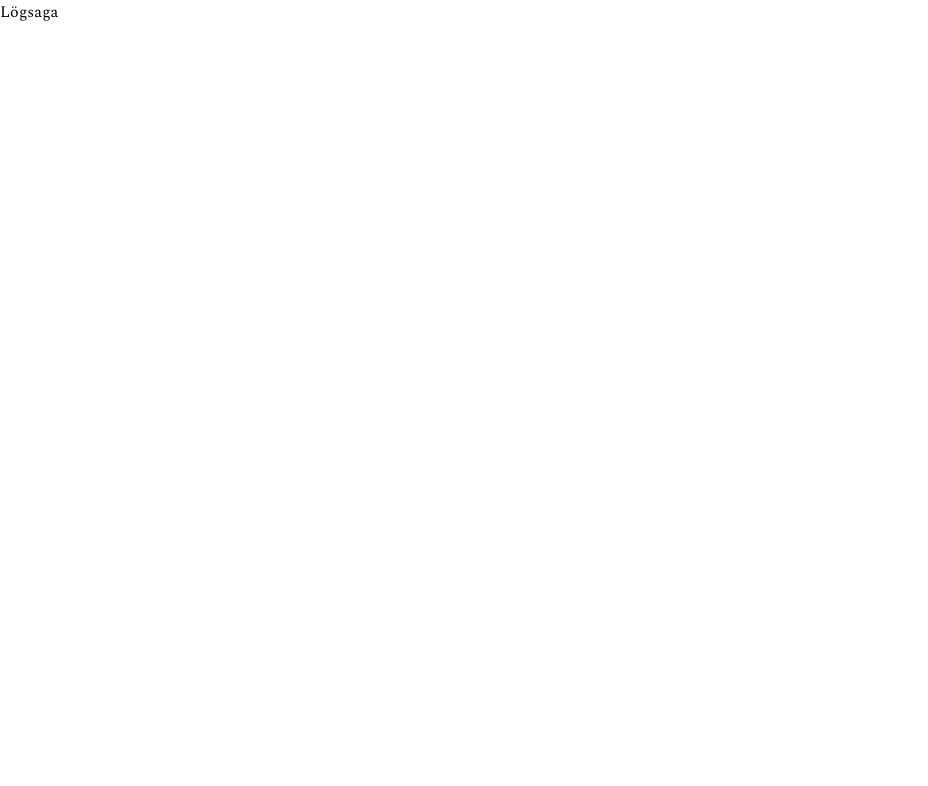
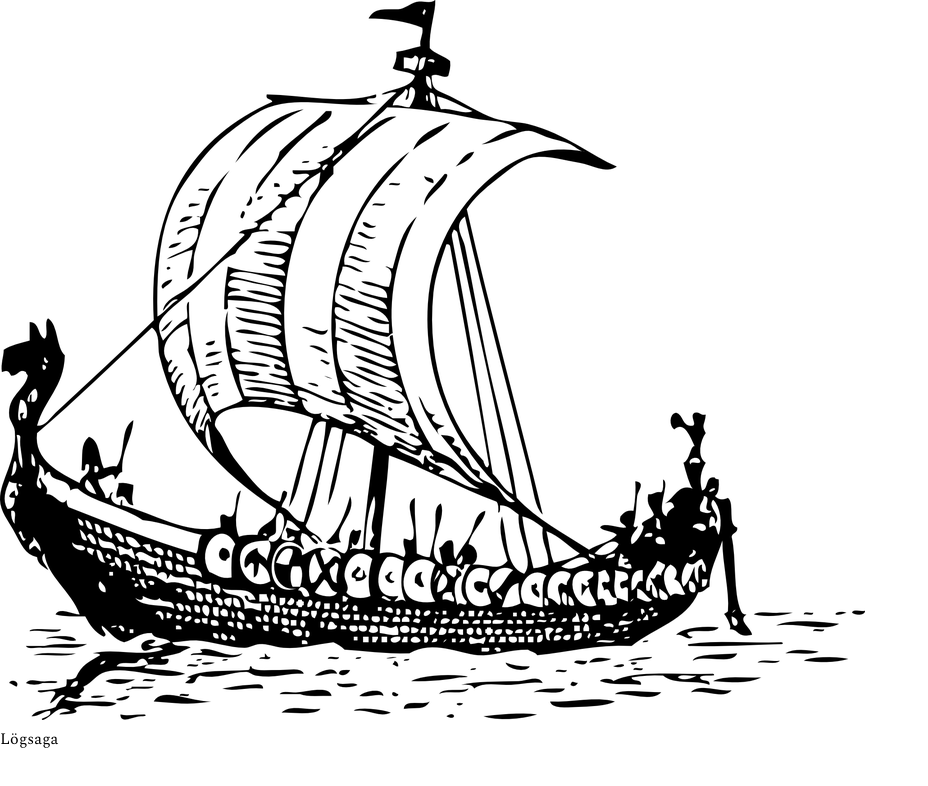
Before and after one commit to Nimira43/Logsaga, an Angular app: page / in a window 1280 px wide. Shown: the top 786 px of the page, without its empty margins (0-928 px from the left). Built offline with nearby package versions, Linux system fonts and the light colour scheme; a web font is replaced by a local one.

Commit message:
Logo brought into the header.

```diff
--- a/src/app/app.component.html
+++ b/src/app/app.component.html
@@ -1,4 +1,8 @@
+<header>
+  <div id="logo">
+    <img src="logo-2.png" alt="Logo">
+  </div>
+</header>
 
-<main class="main">
-  <div>Lögsaga</div>
-</main>
+
+Lögsaga
```
